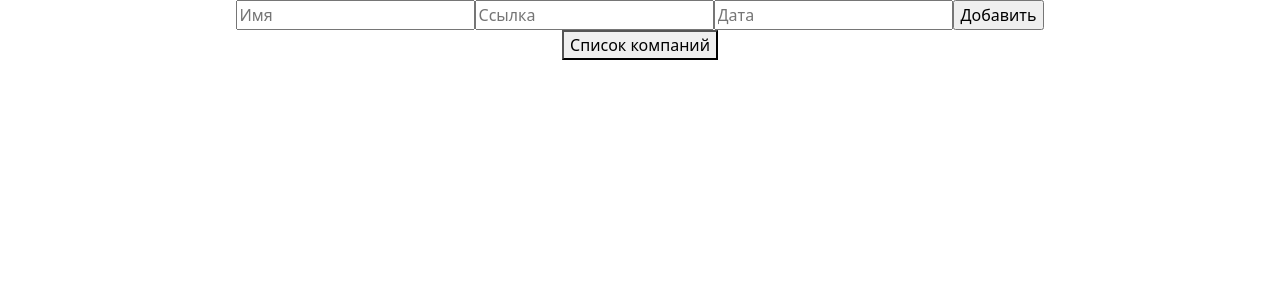
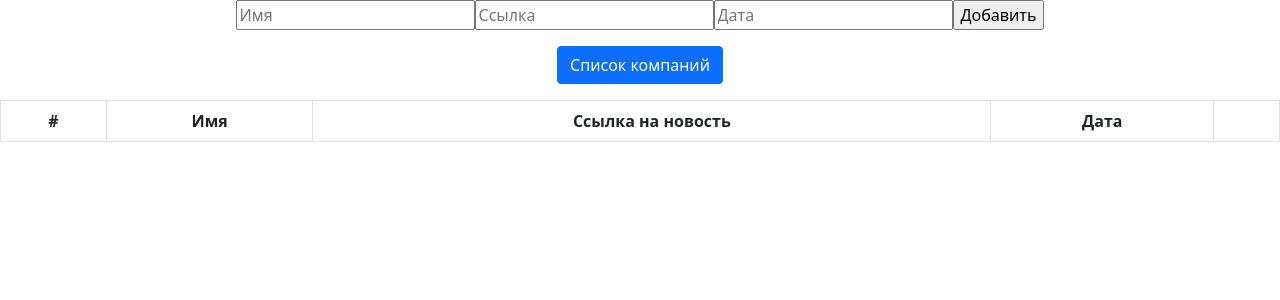
Before and after one commit to Andr-Den/Defectors, a React (Create React App) app in the folder frontend/: page / in a window 1280 px wide. Shown: the top 300 px of the page. Built offline with nearby package versions, Linux system fonts and the light colour scheme.

Commit message:
refactor defectorsList

```diff
--- a/frontend/src/components/DefectorsList/DefectorsList.js
+++ b/frontend/src/components/DefectorsList/DefectorsList.js
@@ -1,6 +1,7 @@
 import React from 'react';
 import { useDispatch, useSelector } from 'react-redux';
 
+import { Button, Table } from 'react-bootstrap';
 import DefectorCard from '../DefectorCard/DefectorCard';
 import { allCompanies, getCompanies } from '../../app/reducers/companiesSlice';
 
@@ -10,14 +11,25 @@ function DefectorsList() {
 
   return (
     <>
-      <button onClick={() => dispatch(getCompanies())}>
+      <Button onClick={() => dispatch(getCompanies())} className="mt-3">
         Список компаний
-      </button>
-      <ul className="">
-        {companies.map((company) => (
-          <DefectorCard company={company} key={company._id}/>
-        ))}
-      </ul>
+      </Button>
+      <Table striped bordered hover className="mt-3">
+        <thead>
+          <tr>
+            <th>#</th>
+            <th>Имя</th>
+            <th>Ссылка на новость</th>
+            <th>Дата</th>
+            <th></th>
+          </tr>
+        </thead>
+        <tbody>
+          {companies.map((company, index) => (
+            <DefectorCard company={company} key={company._id} index={index}/>
+          ))}
+        </tbody>
+      </Table>
     </>
   );
 }
```
Also changed, not shown: frontend/src/image/delete.svg (added).
